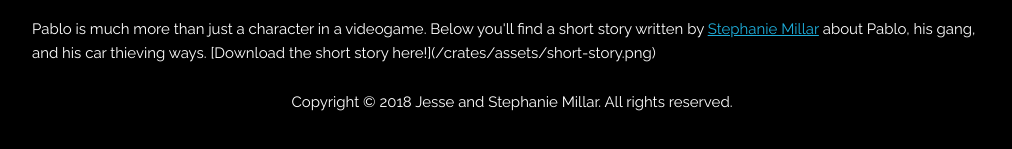
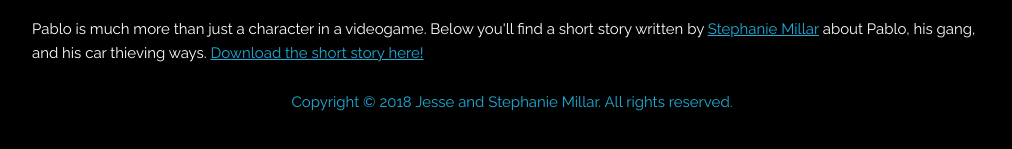
Before and after one commit to compycore/crates, a plain HTML site: page index.html in a window 1280 px wide. Shown: the part 2365-2514 px from the top of the page, without its empty margins (128-1140 px from the left). Drawn offline with Linux system fonts and the light colour scheme.

Commit message:
Fixing the short story link

```diff
--- a/index.html
+++ b/index.html
@@ -95,7 +95,7 @@
             <h2>Short Story</h2>
             <p>Pablo is much more than just a character in a videogame. Below you'll find a short story written by <a
                     href="https://twitter.com/stephiemillar">Stephanie Millar</a> about Pablo, his gang, and his car
-                thieving ways. [Download the short story here!](/crates/assets/short-story.png)</p>
+                thieving ways. <a href="/crates/assets/short-story.png">Download the short story here!</p>
         </div>
     </div>
     <div class="row">
```
